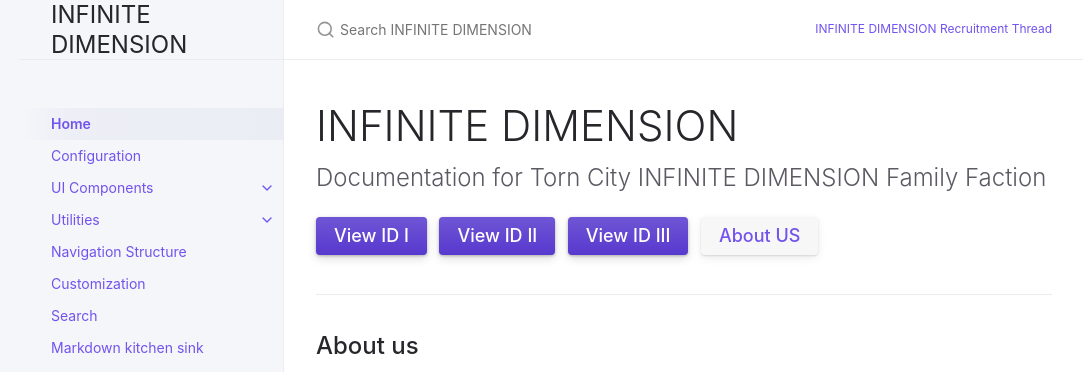
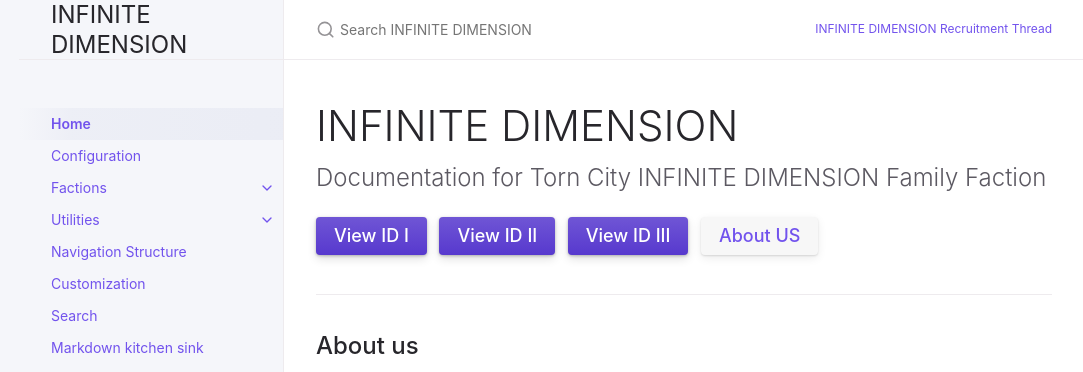
Before and after one commit to OranWeb/id-doc, a Jekyll site: the page built from index.md, in a window 1280 px wide. Shown: the top 372 px of the page, without its empty margins (88-1171 px from the left). Built offline with Jekyll 4.4.1, drawn with Linux system fonts in a browser that asks for light colours.

Commit message:
Update findex.md

```diff
--- a/docs/Factions/findex.md
+++ b/docs/Factions/findex.md
@@ -1,6 +1,6 @@
 ---
 layout: default
-title: UI Components
+title: Factions
 nav_order: 3
 has_children: true
 permalink: /Factions/findex
```
